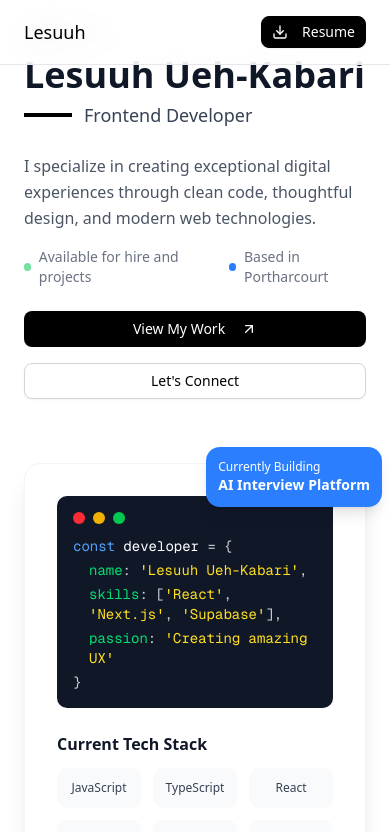
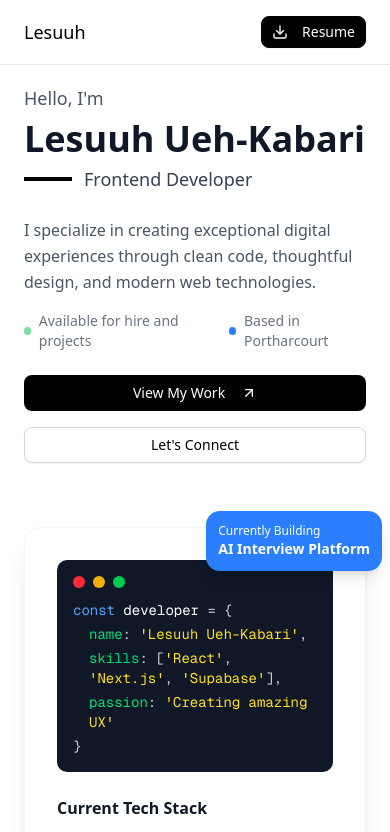
Before and after one commit to Lesuuh/new-portfolio, a Next.js app: page / in a window 390 px wide. Shown: the top 832 px of the page. Built offline with nearby package versions, Linux system fonts and the light colour scheme.

Commit message:
fix: correct description formatting and adjust hero section padding in Porfolio component

```diff
--- a/app/_components/Porfolio.tsx
+++ b/app/_components/Porfolio.tsx
@@ -80,7 +80,7 @@ const Porfolio = () => {
     {
       title: "Clicon E-commerce",
       description:
-        "RClicon – An eCommerce web app for exploring and purchasing electronics. Users can browse products by category, view detailed product pages, add items to a cart or wishlist, and manage their orders. Supports both guest and registered users. Built with React, TypeScript, Tailwind CSS, and JSON Server.",
+        "Clicon – An eCommerce web app for exploring and purchasing electronics. Users can browse products by category, view detailed product pages, add items to a cart or wishlist, and manage their orders. Supports both guest and registered users. Built with React, TypeScript, Tailwind CSS, and JSON Server.",
       tech: ["React", "Typescript", "Firebase", "Zustand", "Tailwind CSS"],
       image: "/images/clicon.png?height=200&width=300",
       github: "https://github.com/Lesuuh/clicon",
@@ -203,7 +203,7 @@ const Porfolio = () => {
         {/* Hero  section*/}
         <section
           id="hero"
-          className="min-h-screen flex items-center justify-center px-6 relative"
+          className="min-h-screen pt-16 lg:pt-0 flex items-center justify-center px-6 relative"
         >
           {/* Subtle Grid Background */}
           <div className="absolute inset-0 -z-10">
```
